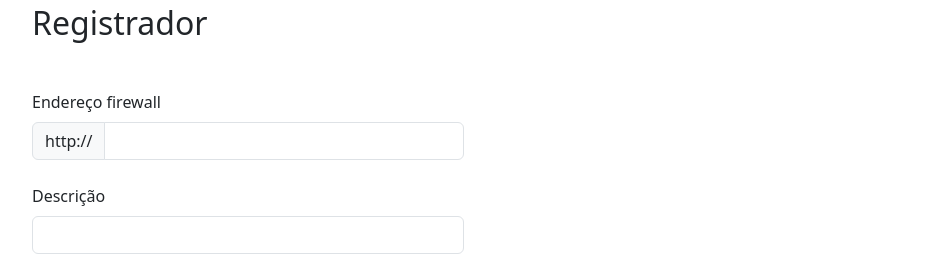
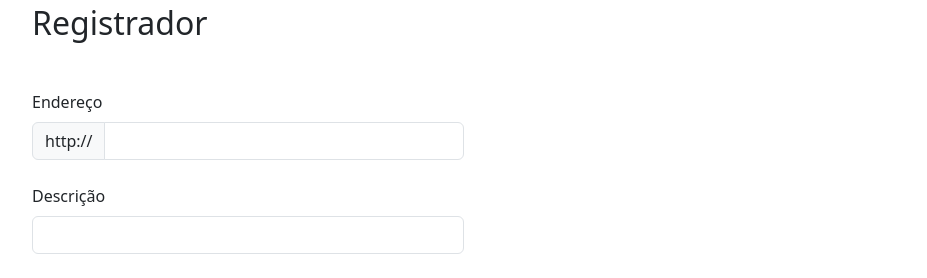
Before and after one commit to leno1moraes/registrator, a Flask app: page / in a window 1280 px wide. Shown: the top 278 px of the page, without its empty margins (16-943 px from the left). Run offline with Flask 2, Linux system fonts and the light colour scheme; data that the repository does not hold is empty; some libraries are stand-ins or nearby versions.

Commit message:
alterar descrição

```diff
--- a/principal/templates/index.html
+++ b/principal/templates/index.html
@@ -17,7 +17,7 @@
         <form id="registrationForm">
 
             <div class="col-6 mb-4">
-                <label for="basic-url" class="form-label">Endereço firewall</label>
+                <label for="basic-url" class="form-label">Endereço</label>
                 <div class="input-group">
                     <span class="input-group-text" id="basic-addon3">http://</span>
                     <input type="text" class="form-control" id="ip" name="ip" required aria-describedby="basic-addon3 basic-addon4">
```
